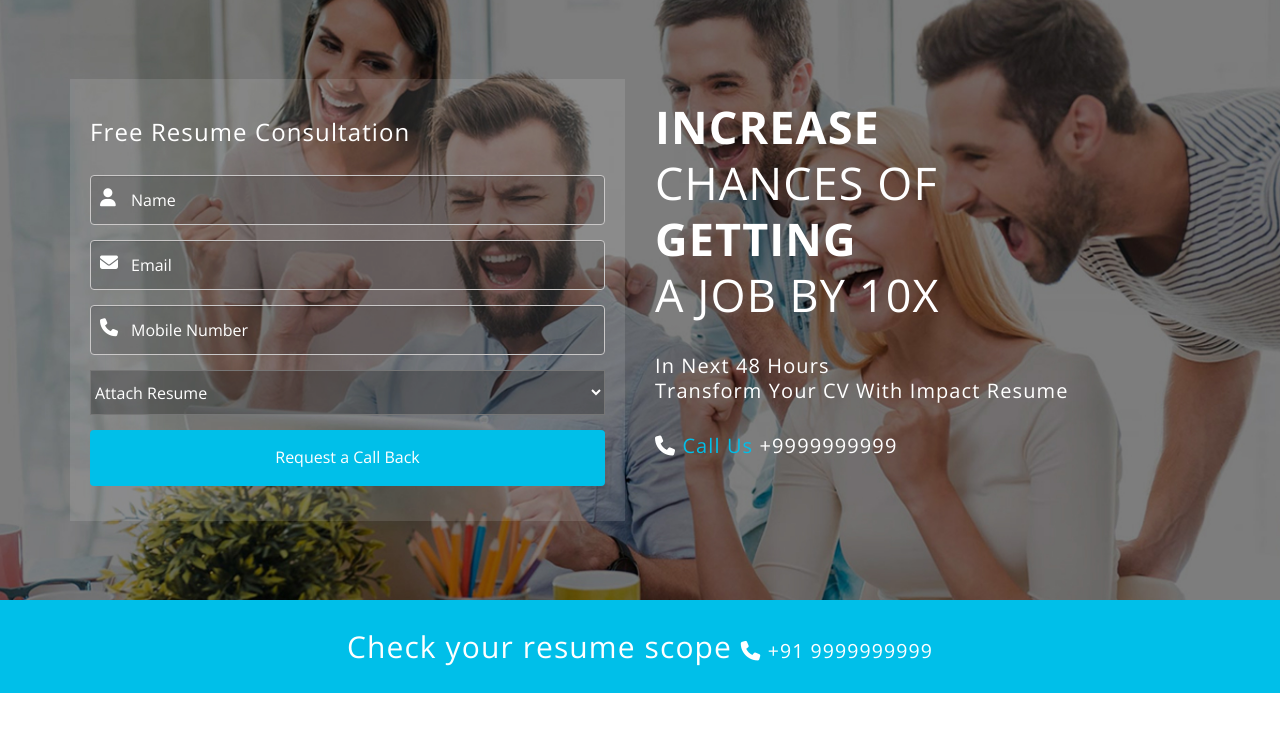
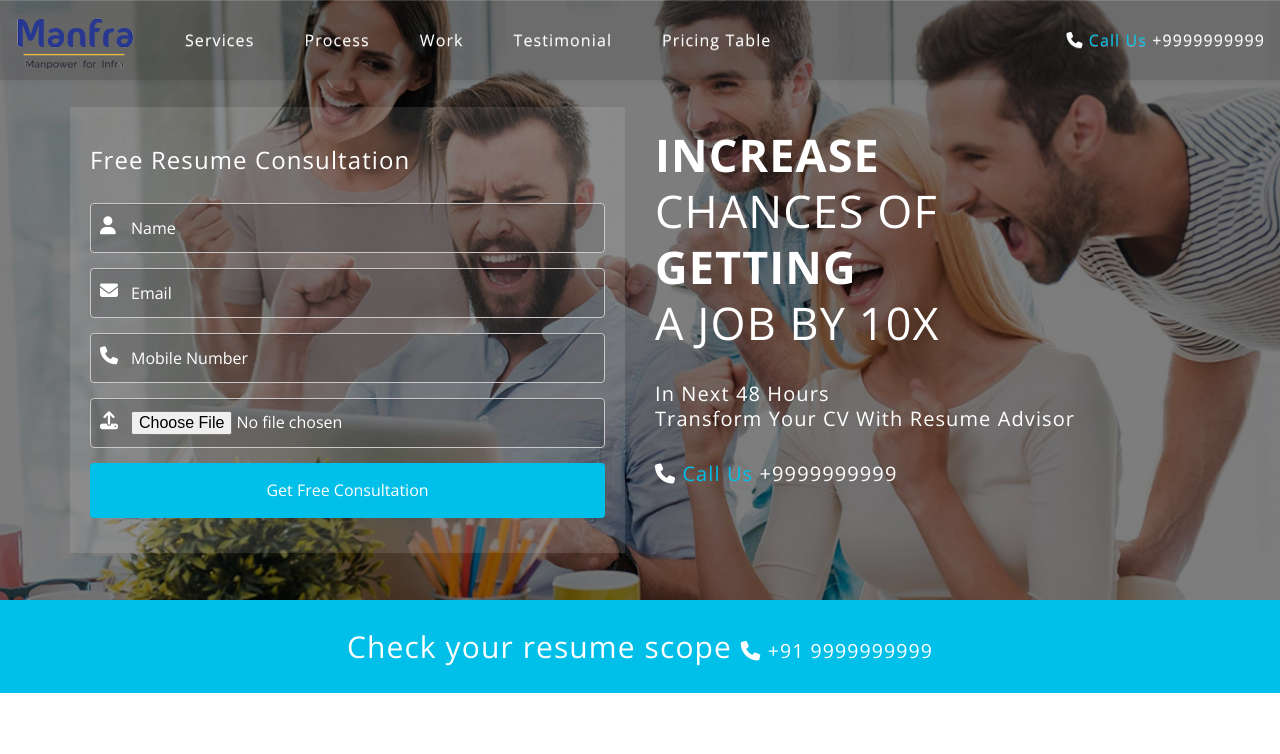
Before and after one commit to Scaledesk/manfra-resume, a plain HTML site: page index.html in a window 1280 px wide. Shown: the top 754 px of the page. Drawn offline with nearby package versions, Linux system fonts and the light colour scheme; grey boxes are pictures that could not be loaded.

Commit message:
header added

```diff
--- a/css/main.css
+++ b/css/main.css
@@ -48,6 +48,53 @@ body{
                                 Hero Section
    ========================================================================== */
 
+.nav-custom{
+    height: 80px;
+    color: #fff!important;
+    border: none;
+    background-image: none;
+    background: rgba(0, 0, 0, 0.13);
+}
+
+.nav-custom .navbar-nav>li>a{
+    color: #fff;
+}
+
+
+.navbar-default .navbar-nav>.open>a, .navbar-default .navbar-nav>.active>a{
+    background-image:none!important;
+    color:#fff;
+     box-shadow: none!important;
+    background-color: transparent;
+ /*   border-bottom: 1px solid #00bfe9;*/
+}
+
+.navbar-default .navbar-nav>.active>a, .navbar-default .navbar-nav>.active>a:hover, .navbar-default .navbar-nav>.active>a:focus{
+    background-image:none!important;
+    color:#fff;
+    background-color: transparent;
+}
+
+
+.activescroll{
+    background: #f2f1f1!important;
+    color: #00bfe9!important;
+}
+
+.activescroll .navbar-nav li a{
+    color: #00bfe9;
+
+}
+
+.activescroll .navbar-nav>.active>a{
+    color:#333
+}
+
+.nav>li{
+    padding-left: 20px;
+    color: #00bfe9!important;
+}
+
 #hero-section{
     background: url('../img/hero-banner.jpg') center no-repeat;
     background-size: cover;
@@ -63,6 +110,11 @@ body{
              align-items: center;
 
 
+}
+
+.input-file {
+    padding: 12px 1.5em 0 2.5em!important;
+    line-height: 0px!important;
 }
 
 
@@ -262,6 +314,17 @@ body{
     box-shadow: 0px 1px 4px 1px #eee;
 }
 
+#our-services ul li .service:hover{
+     background-color: #00bfe9;
+     color: #fff;
+
+}
+
+#our-services ul li .service:hover i{
+    background-color: #fff;
+}
+
+
 #our-services ul li .service h3{
     font-size: 16px;
 }
@@ -270,10 +333,12 @@ body{
     font-size: 13px;
 }
 
+/*
 #our-services ul li .service.active{
     background-color: #00bfe9;
     color: #fff;
 }
+*/
 
 
 #our-services ul li .service i{
@@ -286,9 +351,9 @@ body{
     color: #00bfe9;
 }
 
-#our-services ul li .service i.active{
+/*#our-services ul li .service i.active{
     background-color: #fff;
-}
+}*/
 
 
 
@@ -507,6 +572,18 @@ body{
         align-items: center;
 }
 
+#pricing-table ul li .pricing-box:hover{
+    background-color: #00bfe9;
+    color: #fff;
+}
+
+#pricing-table ul li .pricing-box:hover button{
+    background-color: #fff;
+    color: #00bfe9;
+}
+
+
+
 #pricing-table ul li .pricing-box.active {
     background-color: #00bfe9;
     color: #fff;
@@ -514,10 +591,13 @@ body{
 
 
 
+
+/*
 #pricing-table ul li .pricing-box button.active {
     background-color: #fff;
     color: #00bfe9;
 }
+*/
 
 
 
@@ -526,6 +606,11 @@ body{
     margin: 0;
     line-height: 50px;
 }
+
+#pricing-table ul li .pricing-box:hover figcaption>p{
+    color: #fff;
+}
+
 
 #pricing-table ul li .pricing-box button {
     margin-top: 50px;
@@ -821,9 +906,26 @@ body{
 }
 
 
+.p-t-15{
+    padding-top: 15px!important;
+}
+.p-t-20{
+    padding-top: 20px!important;
+}
+
 .p-t-40{
     padding-top: 40px!important;
 }
+
+.p-b-20{
+    padding-bottom: 40px!important;
+}
+
+.p-b-30{
+    padding-bottom: 30px!important;
+}
+
+
 
 .p-b-40{
     padding-bottom: 40px!important;
--- a/index.html
+++ b/index.html
@@ -40,10 +40,55 @@
 <!--------------------------------------------------------------------------------------------------------------
                                         Hero section
 --------------------------------------------------------------------------------------------------------------->
+<header>
+<nav class="navbar navbar-default nav-custom navbar-fixed-top">
+    <div class="container-fluid">
+        <!-- Brand and toggle get grouped for better mobile display -->
+        <div class="navbar-header">
+            <button type="button" class="navbar-toggle collapsed" data-toggle="collapse" data-target="#bs-example-navbar-collapse-1" aria-expanded="false">
+                <span class="sr-only">Toggle navigation</span>
+                <span class="icon-bar"></span>
+                <span class="icon-bar"></span>
+                <span class="icon-bar"></span>
+            </button>
+            <a class="navbar-brand" href="#"><img src="img/log.png" alt="logo"></a>
+        </div>
+
+        <!-- Collect the nav links, forms, and other content for toggling -->
+        <div class="collapse navbar-collapse" id="bs-example-navbar-collapse-1">
+            <ul class="nav navbar-nav p-t-15">
+
+                <li class="active"><a href="#">Services <span class="sr-only">(current)</span></a></li>
+                <li><a href="#">Process</a></li>
+                <li><a href="#">Work</a></li>
+                <li><a href="#">Testimonial</a></li>
+                <li><a href="#">Pricing Table</a></li>
+
+            </ul>
+
+            <ul class="nav navbar-nav navbar-right p-t-15">
+                <li><a href="#"><i class="fa fa-phone"></i> <span style="color: #00bfe9;">Call Us </span> +9999999999</a></li>
+
+            </ul>
+        </div><!-- /.navbar-collapse -->
+    </div><!-- /.container-fluid -->
+</nav>
+</header>
+
+
+
+
+
+
+
+
+
+
+
 
 <section id="hero-section">
     <div class="container">
-        <div class="row">
+        <div class="row m-t-60">
             <div class="col-md-6">
                 <form class="form-container" method="post">
                     <h3>Free Resume Consultation</h3>
@@ -68,19 +113,14 @@
 
 
                     <div class="form-group">
-                        <select name="" id="">
-                            <option value="">Attach Resume</option>
-                            <option value="">Select Services</option>
-                            <option value="">Select Services</option>
-                            <option value="">Select Services</option>
-                            <option value="">Select Services</option>
 
-                        </select>
+                        <input type="file" name="fileToUpload" id="fileToUpload" class="form-control input-file" style="width: 100%;">
+                        <span class="input-icon"><i class="fa fa-upload"></i></span>
                     </div>
 
 
                     <div class="form-group">
-                        <button class="">Request a Call Back</button>
+                        <button class="">Get Free Consultation</button>
                     </div>
 
 
@@ -98,7 +138,7 @@
 
 
                 <h4>In Next 48 Hours <br>
-                    <span>Transform Your CV With Impact Resume</span>
+                    <span>Transform Your CV With Resume Advisor</span>
                 </h4>
 
                 <h5><i class="fa fa-phone"></i> <span style="color: #00bfe9;">Call Us </span> +9999999999</h5>
@@ -201,9 +241,9 @@
 
 
                     <li>
-                        <div class="service active">
+                        <div class="service">
                             <figure>
-                                <i class="fa fa-tasks active"></i>
+                                <i class="fa fa-tasks "></i>
                                 <figcaption>
                                     <h3>Visual CV + Cover Letter</h3>
                                     <p>Lorem ipsum dolor sit amet, consectetur adipisicing elit. Aliquam enim explicabo.</p>
@@ -633,7 +673,7 @@
             <h2>Manfra Resume For Every Job Profile</h2>
             <p>Lorem ipsum dolor sit amet, consectetur adipisicing elit. Blanditiis debitis dolorum itaque nemo nostrum odio possimus</p>
 
-            <button class="primary-btn">Request a Callback</button>
+            <button class="primary-btn">Get Free Consultation</button>
 
         </div>
     </div>
@@ -665,7 +705,7 @@
                                 <p>0-1 Year Experience</p>
                                 <h3 ><i class="fa fa-inr"></i> <del>1999</del></h3>
 
-                                <h2 style="color: #00bfe9; font-size: 5rem;"><i class="fa fa-inr"></i> 999</h2>
+                                <h2 style="font-size: 5rem;"><i class="fa fa-inr"></i> 999</h2>
 
                                 <figcaption>
                                     <p class="text-muted">Impact Resume</p>
@@ -680,7 +720,7 @@
                     </li>
 
                     <li>
-                        <div class="pricing-box active">
+                        <div class="pricing-box">
                             <figure>
                                 <h3>Fresher</h3>
                                 <p>0-1 Year Experience</p>
@@ -689,11 +729,11 @@
                                 <h2 style="font-size: 5rem;"><i class="fa fa-inr"></i> 999</h2>
 
                                 <figcaption>
-                                    <p>Impact Resume</p>
-                                    <p>2 Working Days</p>
-                                    <p>Our Call +91-9999999999</p>
+                                    <p class="text-muted">Impact Resume</p>
+                                    <p class="text-muted">2 Working Days</p>
+                                    <p class="text-muted">Our Call +91-9999999999</p>
 
-                                    <button class="primary-btn active">Request A Call Back</button>
+                                    <button class="primary-btn">Request A Call Back</button>
                                 </figcaption>
 
                             </figure>
@@ -707,7 +747,7 @@
                                 <p>0-1 Year Experience</p>
                                 <h3><i class="fa fa-inr"></i> <del>1999</del></h3>
 
-                                <h2 style="color: #00bfe9; font-size: 5rem;"><i class="fa fa-inr"></i> 999</h2>
+                                <h2 style="font-size: 5rem;"><i class="fa fa-inr"></i> 999</h2>
 
                                 <figcaption>
                                     <p class="text-muted">Impact Resume</p>
--- a/js/main.js
+++ b/js/main.js
@@ -9,3 +9,14 @@ $(document).ready(function(){
     });
 });
 */
+
+$(function() {
+    $(window).on("scroll", function() {
+        if($(window).scrollTop() > 50) {
+            $(".navbar-default").addClass("activescroll");
+        } else {
+            //remove the background property so it comes transparent again (defined in your css)
+            $(".navbar-default").removeClass("activescroll");
+        }
+    });
+});
```
Also changed, not shown: img/log.png (added).
